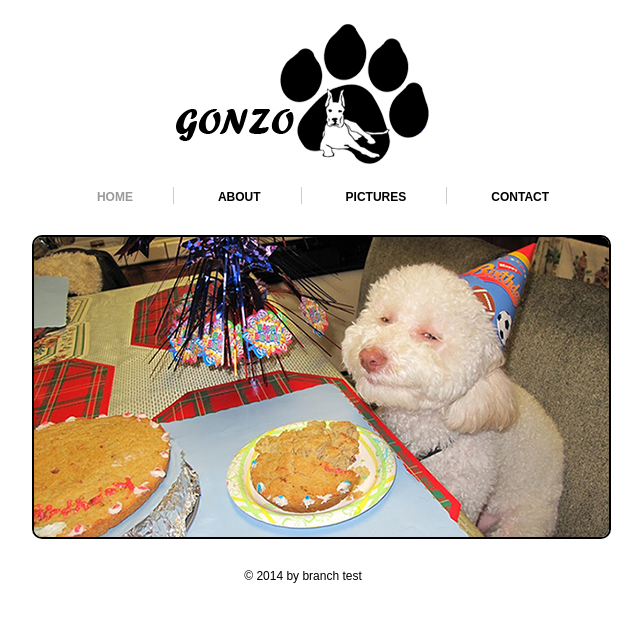
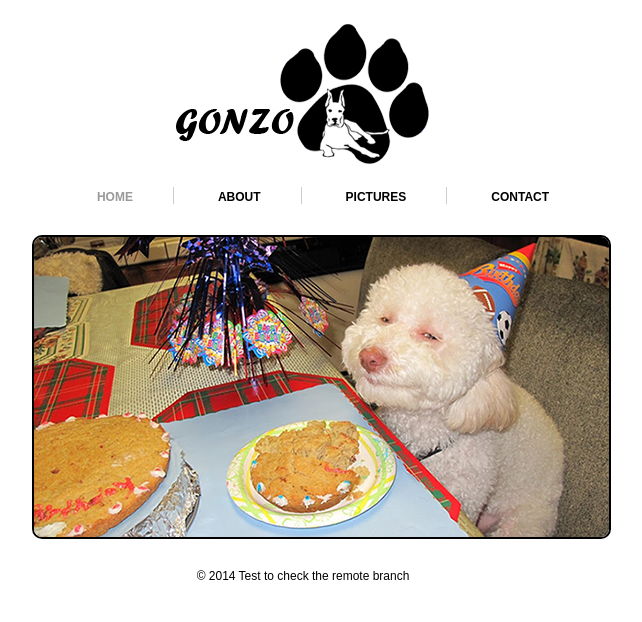
Before and after one commit to friday505/tutorials, a plain HTML site: page index.html in a window 1280 px wide. Shown: the whole page, without its empty margins (337-979 px from the left). Drawn offline with Linux system fonts and the light colour scheme.

Commit message:
homechanges commit test

```diff
--- a/index.html
+++ b/index.html
@@ -52,7 +52,7 @@
 
 <div class="footer">
 
-<p>&copy; 2014 by branch test </p>
+<p>&copy; 2014 Test to check the remote branch </p>
 
 <!--==============================Footer Ends==============================-->
 </div>
```
